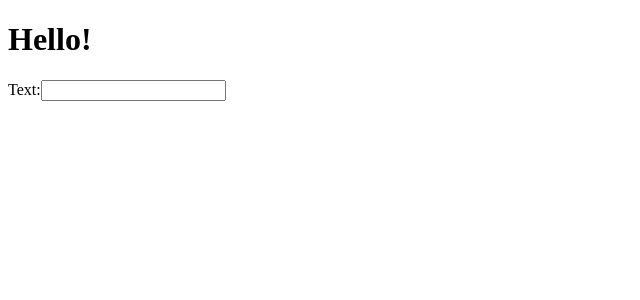
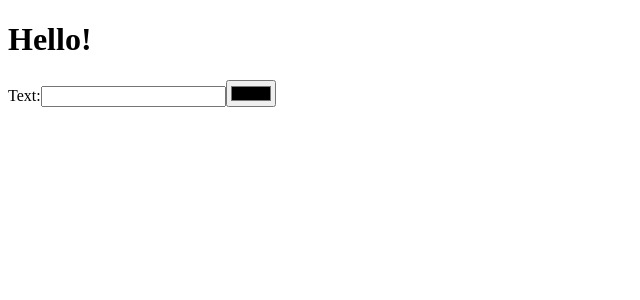
Before and after one commit to paigeegorry/react-quiz, a React app: page / in a window 1280 px wide. Shown: the top 300 px of the page, without its empty margins (0-640 px from the left). Built offline with nearby package versions, Linux system fonts and the light colour scheme.

Commit message:
font color changing in app, moving to new component

```diff
--- a/src/components/App.js
+++ b/src/components/App.js
@@ -13,12 +13,19 @@ class App extends Component {
   }
 
   render() {
+    const { text, fontColor, backgroundColor } = this.state;
+    const headerStyle = {
+      color: this.state.fontColor
+    };
     return (
       <>
         <h1>Hello!</h1>
-        <TextSelector text={this.state.text} handleChange={this.handleChange} />
+        <TextSelector text={text} handleChange={this.handleChange} />
+        <input type="color" name="fontColor" value={fontColor} onChange={this.handleChange} />
         <div>
-          {this.state.text}
+          <p style={headerStyle}>
+            {text}
+          </p>
         </div>
       </>
     )
```
